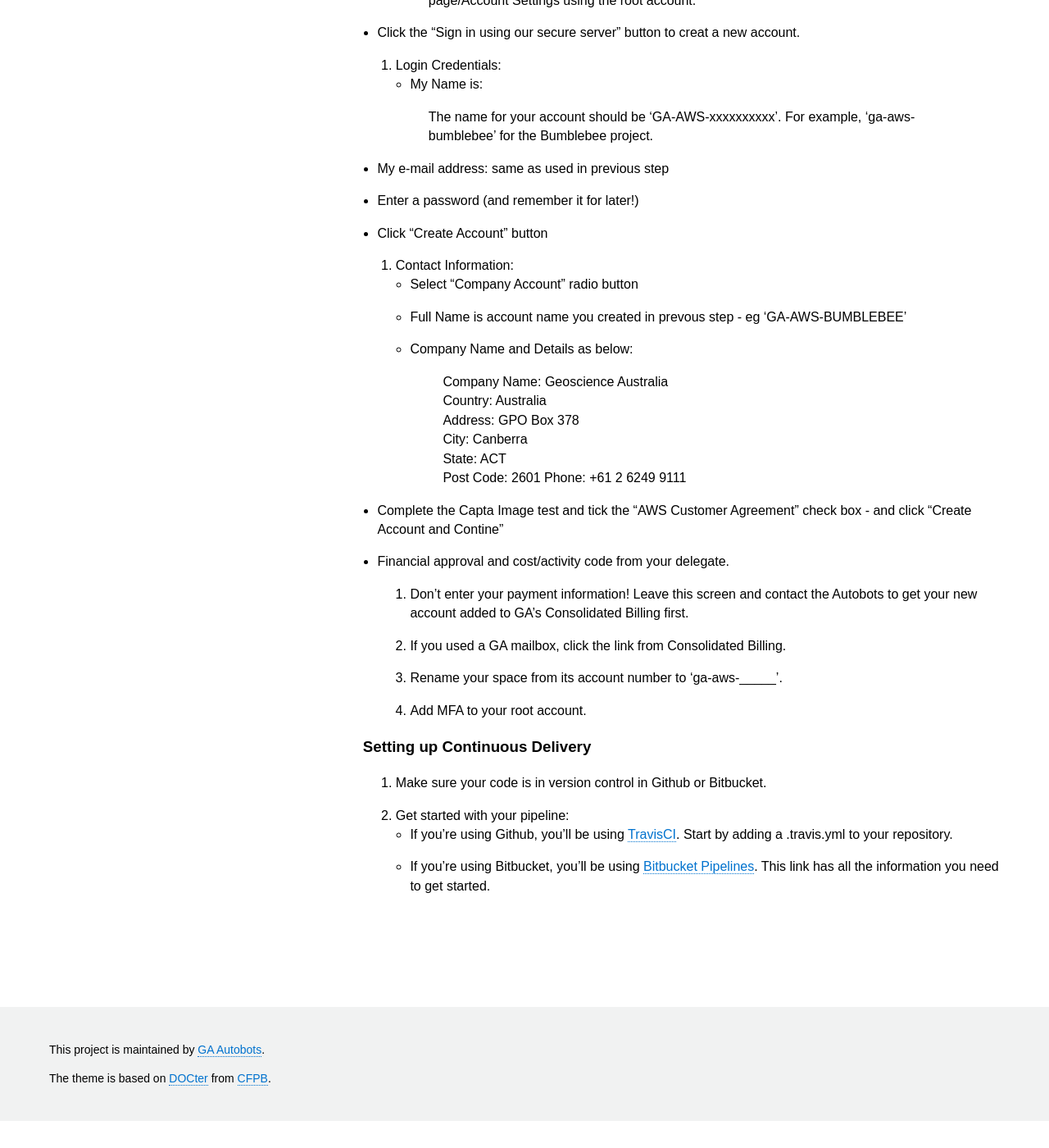
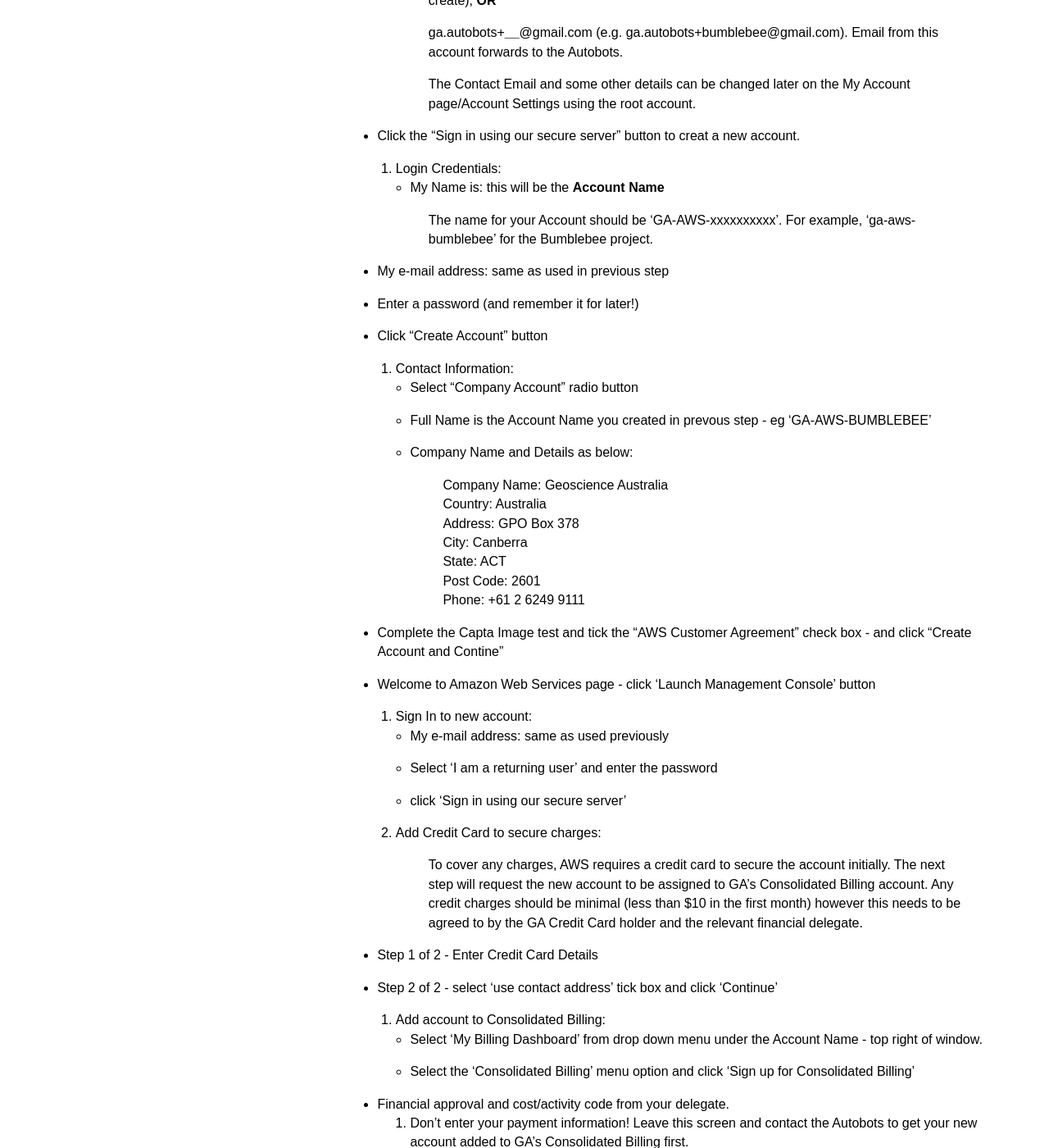
Before and after one commit to GeoscienceAustralia/cloud, a Jekyll site: the page built from docs/_pages/setting_up_index.md, in a window 1280 px wide and 1400 px high, scrolled down 812 px. Shown: the whole window at 82% size. Built offline with Jekyll 4.4.1, drawn with Linux system fonts in a browser that asks for light colours; before the commit the page ends 2179 px from its top, so only the background shows below that; some of the changed text lies outside the part shown.

Commit message:
Update setting_up_index.md

```diff
--- a/docs/_pages/setting_up_index.md
+++ b/docs/_pages/setting_up_index.md
@@ -15,7 +15,12 @@
 
 ### Create an AWS space
 
-If you have an application that will eventually become a production service, you should:
+If you have an application that will eventually become a production service, you should create a stand-alone account.
+
+**Information you will need**
+ > Approval from the relevant section leader/financial delegate
+ > A valid GA Credit Card for step 5.
+ > GA Cost and Activity Codes
 
 1. Create an [AWS account](https://aws.amazon.com/resources/create-account/):
  * Click on the "Sign Up Now" button - then select the "I am a new user" option.
@@ -31,9 +36,9 @@
   * Click the "Sign in using our secure server" button to creat a new account.
 
 2. Login Credentials:
- * My Name is:
+ * My Name is: this will be the **Account Name**
 
-   > The name for your account should be 'GA-AWS-xxxxxxxxxx'. For example, 'ga-aws-bumblebee' for the Bumblebee project.
+   > The name for your Account should be 'GA-AWS-xxxxxxxxxx'. For example, 'ga-aws-bumblebee' for the Bumblebee project.
 
   * My e-mail address: same as used in previous step
   * Enter a password (and remember it for later!)
@@ -41,7 +46,7 @@
 
 3. Contact Information:
  * Select "Company Account" radio button
- * Full Name is account name you created in prevous step - eg 'GA-AWS-BUMBLEBEE'
+ * Full Name is the Account Name you created in prevous step - eg 'GA-AWS-BUMBLEBEE'
  * Company Name and Details as below:
    > Company Name: Geoscience Australia
    > Country: Australia
@@ -52,7 +57,22 @@
    > Phone: +61 2 6249 9111
 
  * Complete the Capta Image test and tick the "AWS Customer Agreement" check box - and click "Create Account and Contine"
+ * Welcome to Amazon Web Services page - click 'Launch Management Console' button
 
+4. Sign In to new account:
+ * My e-mail address: same as used previously
+ * Select 'I am a returning user' and enter the password
+ * click 'Sign in using our secure server'
+
+5. Add Credit Card to secure charges:
+ > To cover any charges, AWS requires a credit card to secure the account initially. The next step will request the new account to be assigned to GA's Consolidated Billing account. Any credit charges should be minimal (less than $10 in the first month) however this needs to be agreed to by the GA Credit Card holder and the relevant financial delegate.
+
+ * Step 1 of 2 - Enter Credit Card Details
+ * Step 2 of 2 - select 'use contact address' tick box and click 'Continue'
+
+6. Add account to Consolidated Billing:
+ * Select 'My Billing Dashboard' from drop down menu under the Account Name - top right of window.
+ * Select the 'Consolidated Billing' menu option and click 'Sign up for Consolidated Billing'
 
 
 * Financial approval and cost/activity code from your delegate.
```
